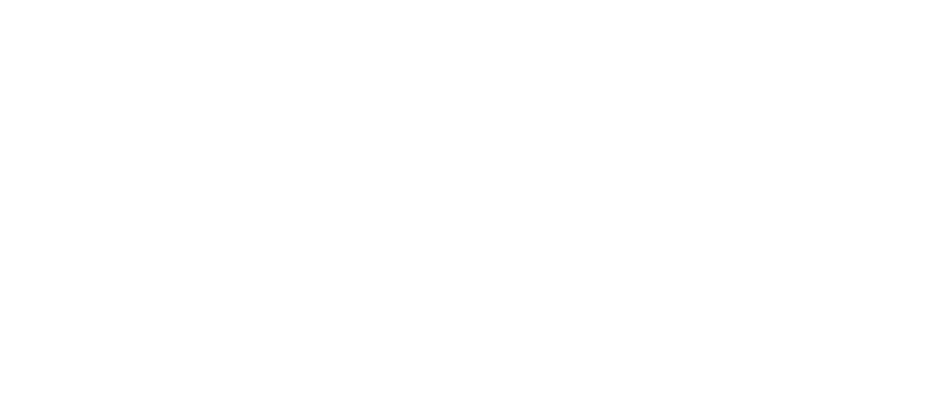
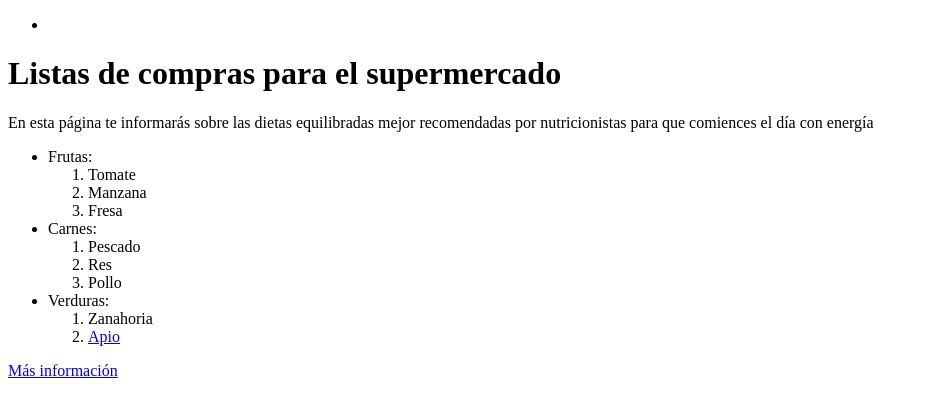
Before and after one commit to Entreri-1406/MyNewProject, a plain HTML site: page index.html in a window 1280 px wide. Shown: the whole page, without its empty margins (0-928 px from the left). Drawn offline with Linux system fonts and the light colour scheme.

Commit message:
second commit

```diff
--- a/index.html
+++ b/index.html
@@ -1,11 +1,59 @@
-<html lang="en">
-<head>
-  <meta charset="UTF-8">
-  <meta http-equiv="X-UA-Compatible" content="IE=edge">
-  <meta name="viewport" content="width=device-width, initial-scale=1.0">
-  <title>Hello world</title>
-</head>
-<body>
+<!--Es importante que la primera linea de comando se llame index, para que la computadora pueda reconcerlo rápidamenete y no haya necesidad de indicarle cuál es la página principal-->
+<!DOCTYPE html> <!-- Indica que se trata de HTML 5-->
+<html lang="es"> <!-- Contenedor principal de la página (el que almacena todo)-->
+    <head> <!-- Todo lo importante para el navegador para poder cargar el proyecto: Dependencias, liberías externas, fuentes o CSS -->
+        <meta charset="UTF-8"> <!-- Permite mostrar caracteres especiales "ñ" "´" "emojis" -->
+        <meta name="description" content="Obten tu diplomado estudiando donde y cuando desees, y por un precio asequible"> <!-- Parte de CEO,  muestra la información que aparecerá en la descripción básica del programa-->
+        <meta name="robots" content="index,follow"><!-- Autoriza a la IA a mostrar resultados con la descripción similar -->
+        <title>ICEP: Curso de diplomados y especialización</title> <!-- Muestra el título que aparece en la pestaña del navegador -->
+        <meta name="viewport" content="width=device-width, inictial-scale=1.0"> <!-- Importante para los proyectos responsive. viewport: Tamaño de la pantalla. Es importante para que se escale el texto en un dispositivo celular -->
+        <link rel="stylesheet" href="./CSS/style.css"> <!-- ./(para búsqueda). Carpeta de modelamiento de CSS -->
+    </head>
+    <body> <!-- Elementos visibles. A diferencia del head, este almacena la información que se mostrará. Lo que hay ahora es conocido como maquetación o layaout. El orden en cómo van se llama semántica -->
+        <header>
+            <nav>
 
-</body>
+            </nav>
+        </header>
+        <main>
+            <section>
+                <article>
+
+                </article>
+            </section>
+            <ul>
+                <li></li>
+            </ul> <!-- Unordered list -->
+            <ol></ol> <!-- Ordered list -->
+        </main>
+        <footer>
+
+        </footer>
+        <h1> Listas de compras para el supermercado </h1>
+        <p> En esta página te informarás sobre las dietas equilibradas mejor recomendadas por nutricionistas para que comiences el día con energía </p>
+        <ul>
+            <li> Frutas:
+                <ol>
+                    <li> Tomate </li>
+                    <li> Manzana </li>
+                    <li> Fresa </li>
+                </ol></li>
+            <li> Carnes:
+                <ol>
+                    <li> Pescado </li>
+                    <li> Res </li>
+                    <li> Pollo </li>
+                </ol>
+            </li>
+            <li> Verduras:
+                <ol>
+                    <li> Zanahoria </li>
+                    <li> <a href="https://www.google.com/search?gs_ssp=eJzj4tTP1TewNI23MDJg9BJNrSgpSkwuyVdISVWoSsxLzMgvykwEAKyjCwY&q=extracto+de+zanahoria&rlz=1C1ALOY_esPE955PE955&oq=extracto+de+&aqs=chrome.1.69i57j46i395i415i424i512j0i395i512j46i395i415i424i512j0i395i512l5j0i271.8786j1j7&sourceid=chrome&ie=UTF-8" target="_blank"> Apio </a> </li>
+                </ol>
+            </li>
+        </ul>
+        <a href="#" target="_blank"> Más información </a> <!-- Genera hipervínculos (vínculos externos). target="_blank" para abrir el vínculo en una nueva pestaña. -->
+    </body>
 </html>
+
+<!-- doc + enter = Crea la estructura básica de un HTML -->
```
